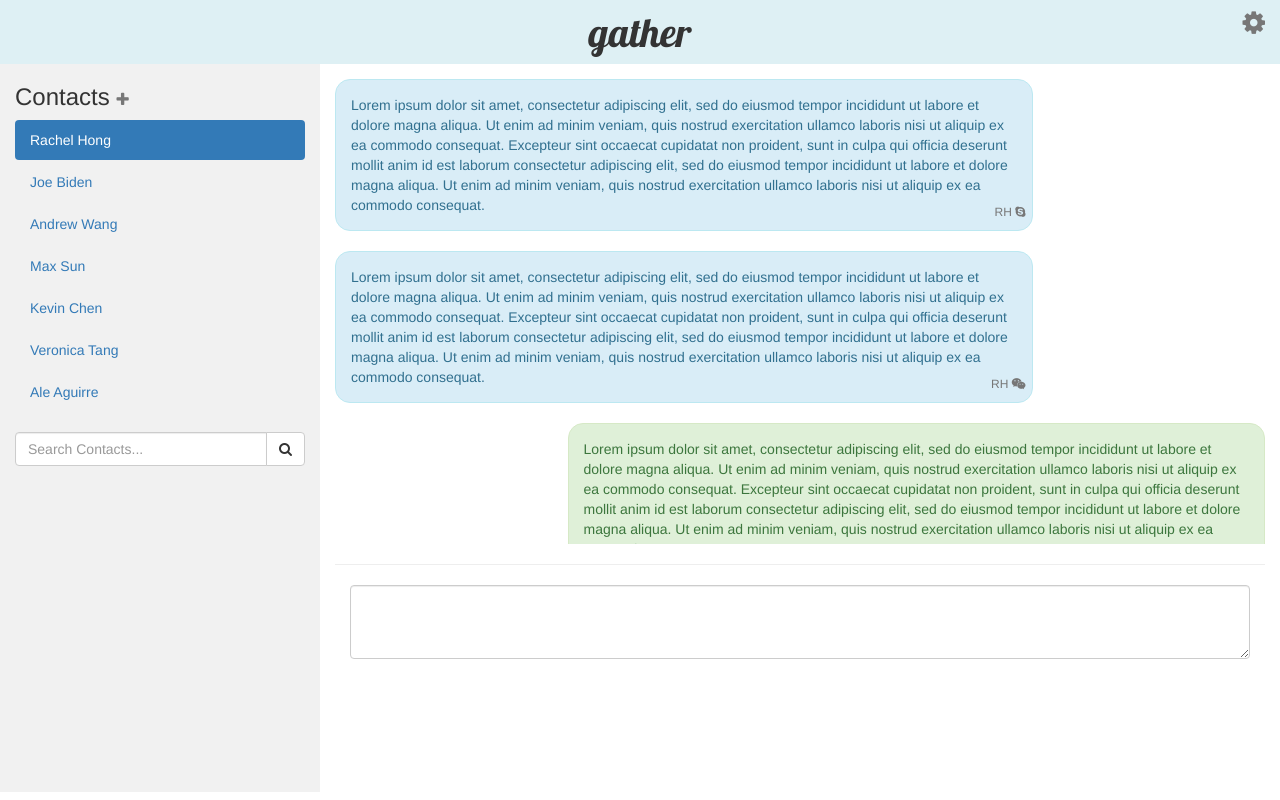
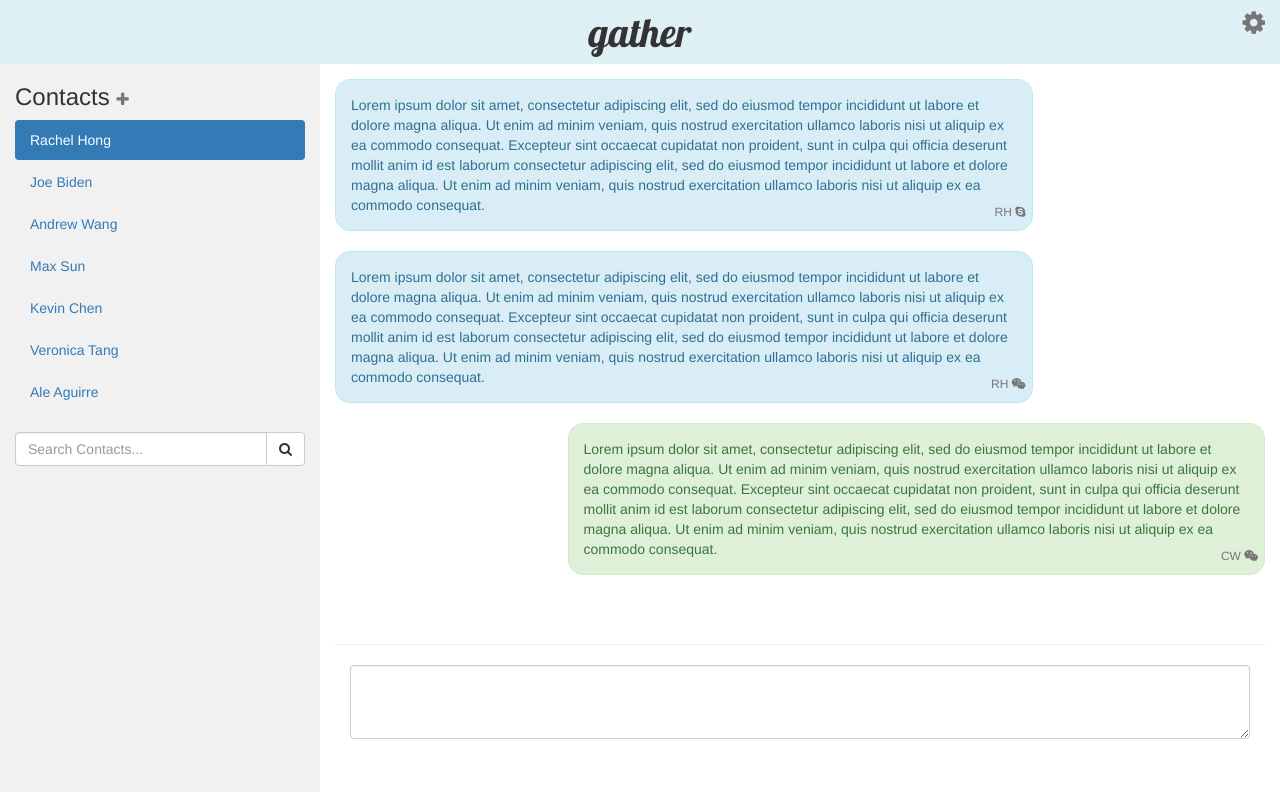
Before and after one commit to planet2bob/gather, a Flask app: page / in a window 1280 px wide. Run offline with Flask 2, Linux system fonts and the light colour scheme; some libraries are stand-ins or nearby versions.

Commit message:
Larger messages box size

```diff
--- a/server/static/css/index.css
+++ b/server/static/css/index.css
@@ -31,7 +31,7 @@ html, body {
 
 #messages-box {
   padding-top: var(--standard-padding);
-  height: 60vh;
+  height: 70vh;
   overflow-y:scroll;
 }
 
```
